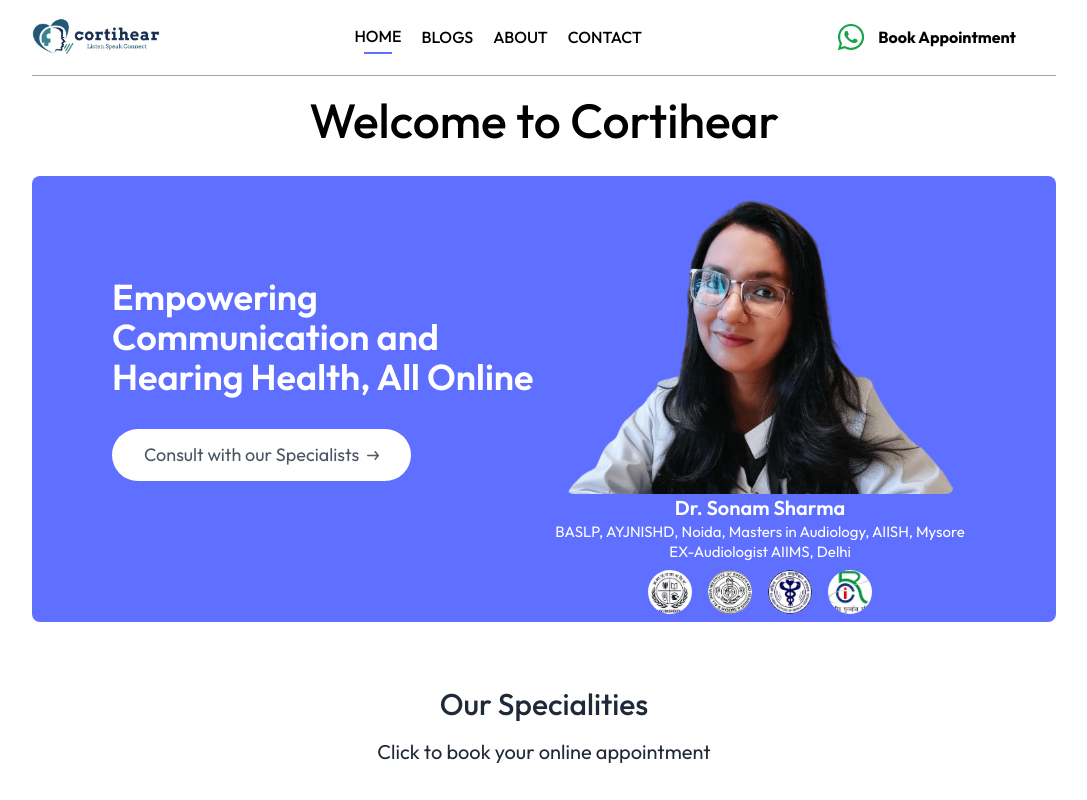
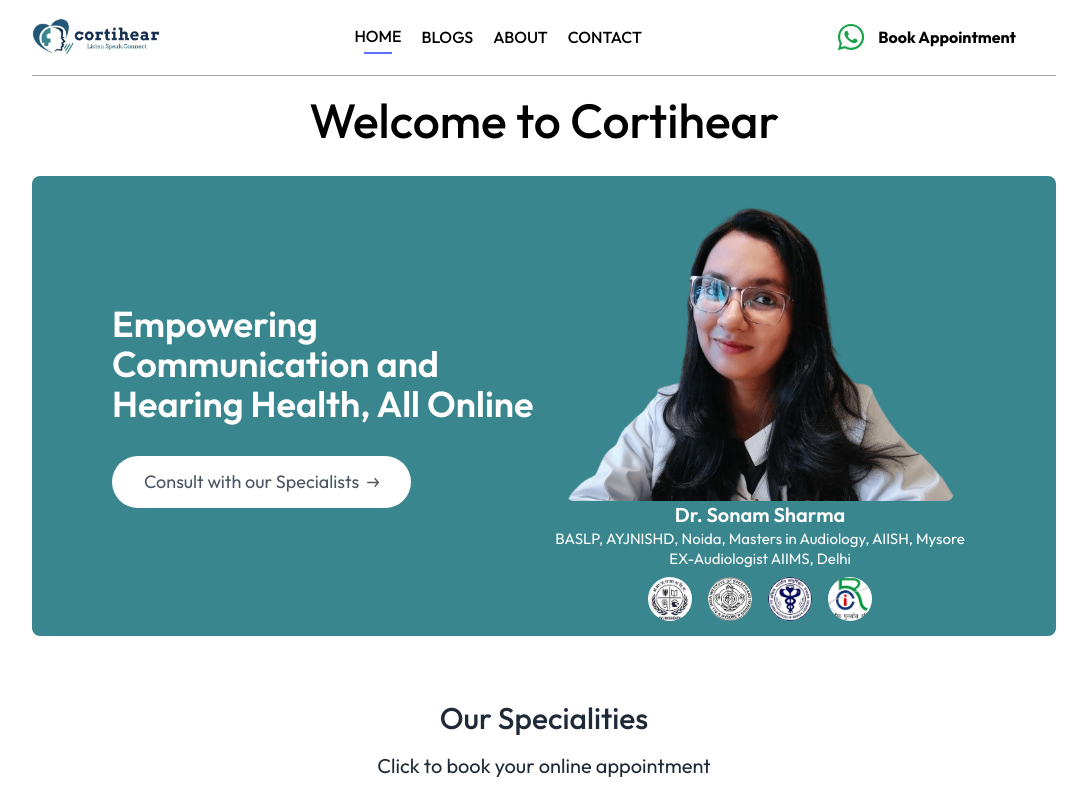
Before and after one commit to lokeshloki3/clinic, a React (Vite) app: page / in a window 1280 px wide. Shown: the top 800 px of the page, without its empty margins (96-1183 px from the left). Built offline with nearby package versions, Linux system fonts and the light colour scheme.

Commit message:
ui updated

```diff
--- a/src/components/Header.jsx
+++ b/src/components/Header.jsx
@@ -8,22 +8,22 @@
 
   return (
     <div
-      className="flex flex-row flex-wrap rounded-lg px-6 md:px-10 lg:px-20 bg-[#5F6FFF]"
+      className="flex flex-row flex-wrap rounded-lg px-6 md:px-10 lg:px-20 bg-[#39868E]"
       // style={{
-      //   backgroundImage: `url(${assets.backgroundImage})`, // Replace with the actual image path
+      //   backgroundImage: `url(${assets.backgroundImage})`, // Replace with the actual image path bg-[#5F6FFF]
       //   backgroundSize: 'cover',
       //   // backgroundPosition: 'center',
       //   // backgroundAttachment: 'fixed', // Optional: Adds a parallax effect
       // }}
     >
       {/* <div className="md:w-1/2 flex flex-col items-start justify-center gap-4 py-10 m-auto md:py-[10vw] md:mb-[-30px]"> */}
-      <div className="md:w-1/2 flex flex-col items-start justify-center gap-8 py-10 m-auto md:py-[10vw] md:mb-[-30px] lg:mt-[-40px] lg:mb-0">
-        <p className="text-3xl md:text-4xl lg:text-4xl text-white font-semibold">
+      <div className="md:w-1/2 flex flex-col items-start justify-center gap-8 py-10 m-auto md:py-[10vw]">
+        <p className="text-3xl md:text-4xl text-white font-semibold">
           Empowering Communication and <br /> Hearing Health, All Online
         </p>
         <button
           onClick={handleBookAppointment}
-          className="flex items-center gap-2 bg-white px-8 py-3 rounded-full text-gray-600 text-lg m-auto md:m-0 hover:scale-105 translate-all duration-300"
+          className="flex items-center gap-2 bg-white px-8 py-3 rounded-full text-gray-600 text-lg hover:scale-105 duration-300"
         >
           Consult with our Specialists{" "}
           <img className="w-3" src={assets.arrow_icon} alt="Arrow Icon" />
@@ -36,6 +36,9 @@
           src={assets.header_img}
           alt="Header"
         />
+
+
+
         {/* <p className="text-center text-white mt-4 text-sm md:text-base">
           BASLP, AYJNISHD, Noida, Masters in Audiology, AIISH, Mysore
         </p>
```
